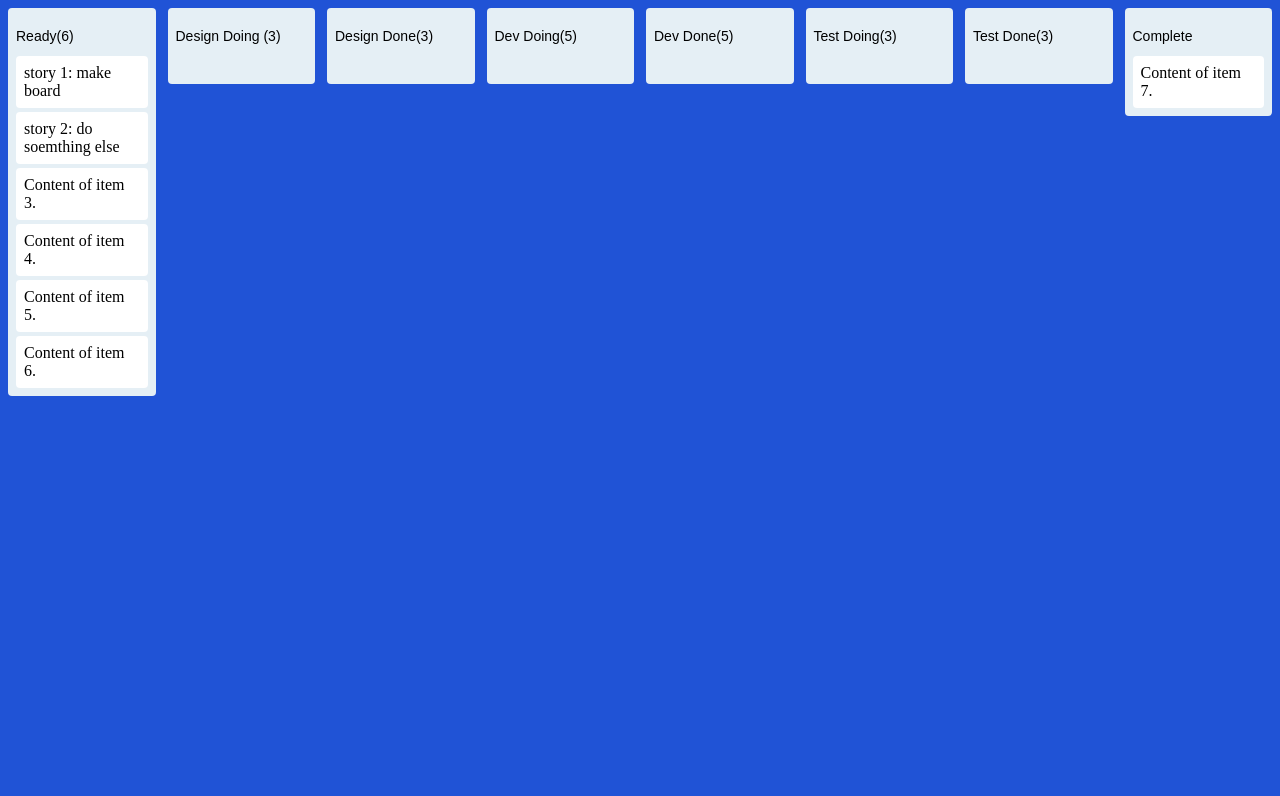
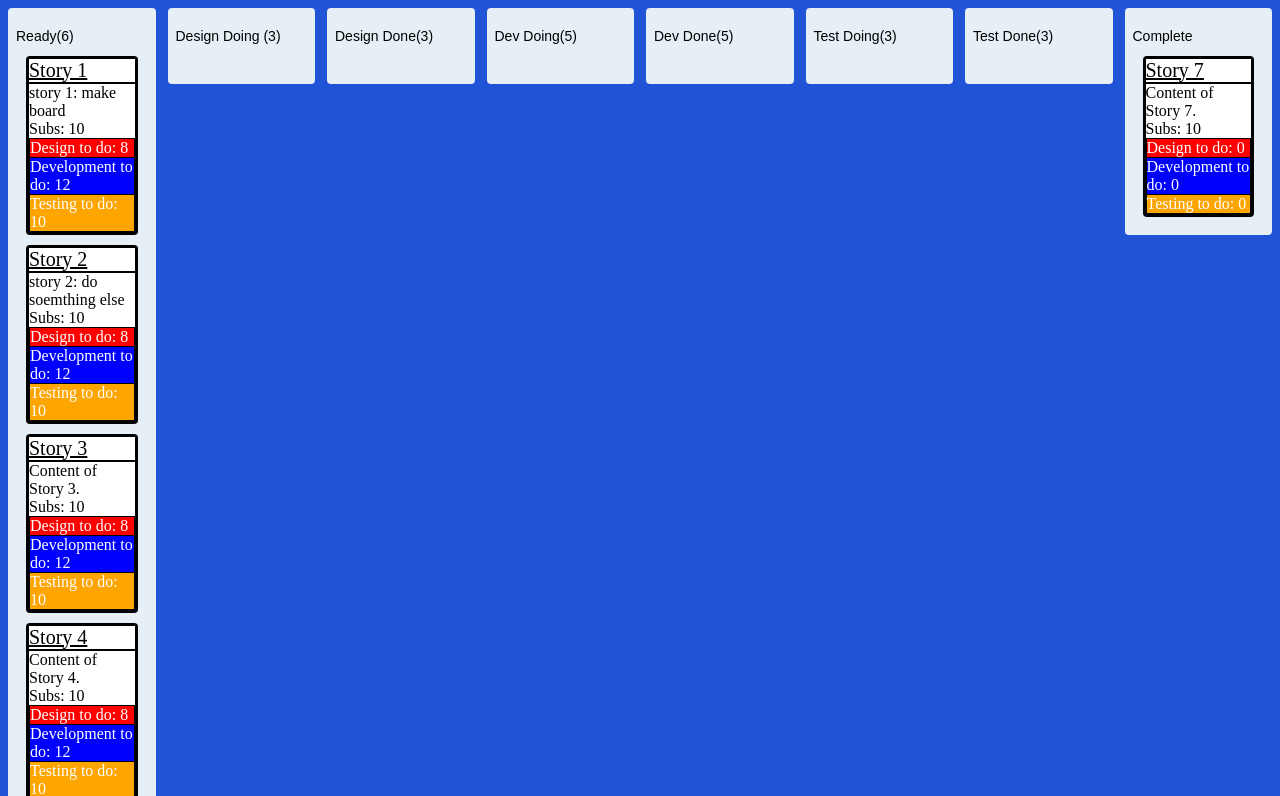
Before and after one commit to leetheperm/Q3Hackathon-kanBan, a React (Create React App) app in the folder board-app/: page / in a window 1280 px wide. Shown: the top 796 px of the page. Built offline with nearby package versions, Linux system fonts and the light colour scheme.

Commit message:
Style cards nicer

```diff
--- a/board-app/src/components/StoryCard.tsx
+++ b/board-app/src/components/StoryCard.tsx
@@ -9,6 +9,7 @@ export type StoryCardData = {
   designToDo: number;
   devToDo: number;
   testToDo: number;
+  subscribers: number;
 };
 
 export type StoryCardProps = {
@@ -24,24 +25,71 @@ export const StoryCard: FC<StoryCardProps> = (props) => {
   return (
     <Draggable draggableId={props.item.id} index={props.index}>
       {(provided: any, snapshot: any) => (
-        <BoardItemEl
+        <div
           {...provided.draggableProps}
           {...provided.dragHandleProps}
           ref={provided.innerRef}
           isDragging={snapshot.isDragging}
         >
-          {props.item.content}
-        </BoardItemEl>
+          <StoryCardInner isDragging={snapshot.isDragging} {...props} />
+        </div>
       )}
     </Draggable>
   );
 };
 
-const BoardItemEl = styled.div<StoryCardStyleProps>`
-  padding: 8px;
-  background-color: ${(props) => (props.isDragging ? "#d3e4ee" : "#fff")};
+const StoryCardInner: FC<StoryCardProps & StoryCardStyleProps> = (props) => {
+  let subscribers: string = "";
+  if (props.item.subscribers > 0) {
+    subscribers = "Subs: " + props.item.subscribers;
+  }
+  return (
+    <StyledDiv isDragging={props.isDragging}>
+      <TitleDiv>{props.item.id}</TitleDiv>
+      <InnerDiv> {props.item.content} </InnerDiv>
+      <InnerDiv>{subscribers}</InnerDiv>
+      <DesignDiv> {"Design to do: " + props.item.designToDo}</DesignDiv>
+      <DevDiv> {"Development to do: " + props.item.devToDo}</DevDiv>
+      <TestDiv> {"Testing to do: " + props.item.testToDo}</TestDiv>
+    </StyledDiv>
+  );
+};
+
+const InnerDiv = styled.div`
+  background-color: white;
+`;
+
+const TitleDiv = styled(InnerDiv)`
+  font-size: 125%;
+  text-decoration: underline;
+  margin-bottom: 2px;
+  background-color: white;
+`;
+
+const DesignDiv = styled(InnerDiv)`
+  background-color: red;
+  color: White;
+  margin: 1px;
+`;
+
+const DevDiv = styled(InnerDiv)`
+  background-color: blue;
+  color: White;
+  margin: 1px;
+`;
+
+const TestDiv = styled(InnerDiv)`
+  background-color: orange;
+  color: White;
+  margin: 1px;
+`;
+
+const StyledDiv = styled.div<StoryCardStyleProps>`
+  padding: 3px;
+  background-color: ${(props) => (props.isDragging ? "#d3e4ee" : "black")};
   border-radius: 4px;
   transition: background-color 0.25s ease-out;
+  margin: 10px;
 
   &:hover {
     background-color: #f7fafc;
--- a/board-app/src/data/InitialData.tsx
+++ b/board-app/src/data/InitialData.tsx
@@ -2,61 +2,75 @@ import { BoardState } from "../components/Board";
 
 export const initialBoardData: BoardState = {
   items: {
-    "item-1": {
-      id: "item-1",
+    "Story 1": {
+      id: "Story 1",
       content: "story 1: make board",
       designToDo: 8,
       devToDo: 12,
       testToDo: 10,
+      subscribers: 10,
     },
-    "item-2": {
-      id: "item-2",
+    "Story 2": {
+      id: "Story 2",
       content: "story 2: do soemthing else",
       designToDo: 8,
       devToDo: 12,
       testToDo: 10,
+      subscribers: 10,
     },
-    "item-3": {
-      id: "item-3",
-      content: "Content of item 3.",
+    "Story 3": {
+      id: "Story 3",
+      content: "Content of Story 3.",
       designToDo: 8,
       devToDo: 12,
       testToDo: 10,
+      subscribers: 10,
     },
-    "item-4": {
-      id: "item-4",
-      content: "Content of item 4.",
+    "Story 4": {
+      id: "Story 4",
+      content: "Content of Story 4.",
       designToDo: 8,
       devToDo: 12,
       testToDo: 10,
+      subscribers: 10,
     },
-    "item-5": {
-      id: "item-5",
-      content: "Content of item 5.",
+    "Story 5": {
+      id: "Story 5",
+      content: "Content of Story 5.",
       designToDo: 8,
       devToDo: 12,
       testToDo: 10,
+      subscribers: 10,
     },
-    "item-6": {
-      id: "item-6",
-      content: "Content of item 6.",
+    "Story 6": {
+      id: "Story 6",
+      content: "Content of Story 6.",
       designToDo: 8,
       devToDo: 12,
       testToDo: 10,
+      subscribers: 10,
     },
-    "item-7": {
-      id: "item-7",
-      content: "Content of item 7.",
+    "Story 7": {
+      id: "Story 7",
+      content: "Content of Story 7.",
       designToDo: 0,
       devToDo: 0,
       testToDo: 0,
+      subscribers: 10,
     },
   },
   columns: {
     "column-1": {
       id: "column-1",
       title: "Ready(6)",
-      itemIds: ["item-1", "item-2", "item-3", "item-4", "item-5", "item-6"],
+      itemIds: [
+        "Story 1",
+        "Story 2",
+        "Story 3",
+        "Story 4",
+        "Story 5",
+        "Story 6",
+      ],
     },
     "column-2": {
       id: "column-2",
@@ -91,7 +105,7 @@ export const initialBoardData: BoardState = {
     "column-8": {
       id: "column-8",
       title: "Complete",
-      itemIds: ["item-7"],
+      itemIds: ["Story 7"],
     },
   },
   columnsOrder: [
```
